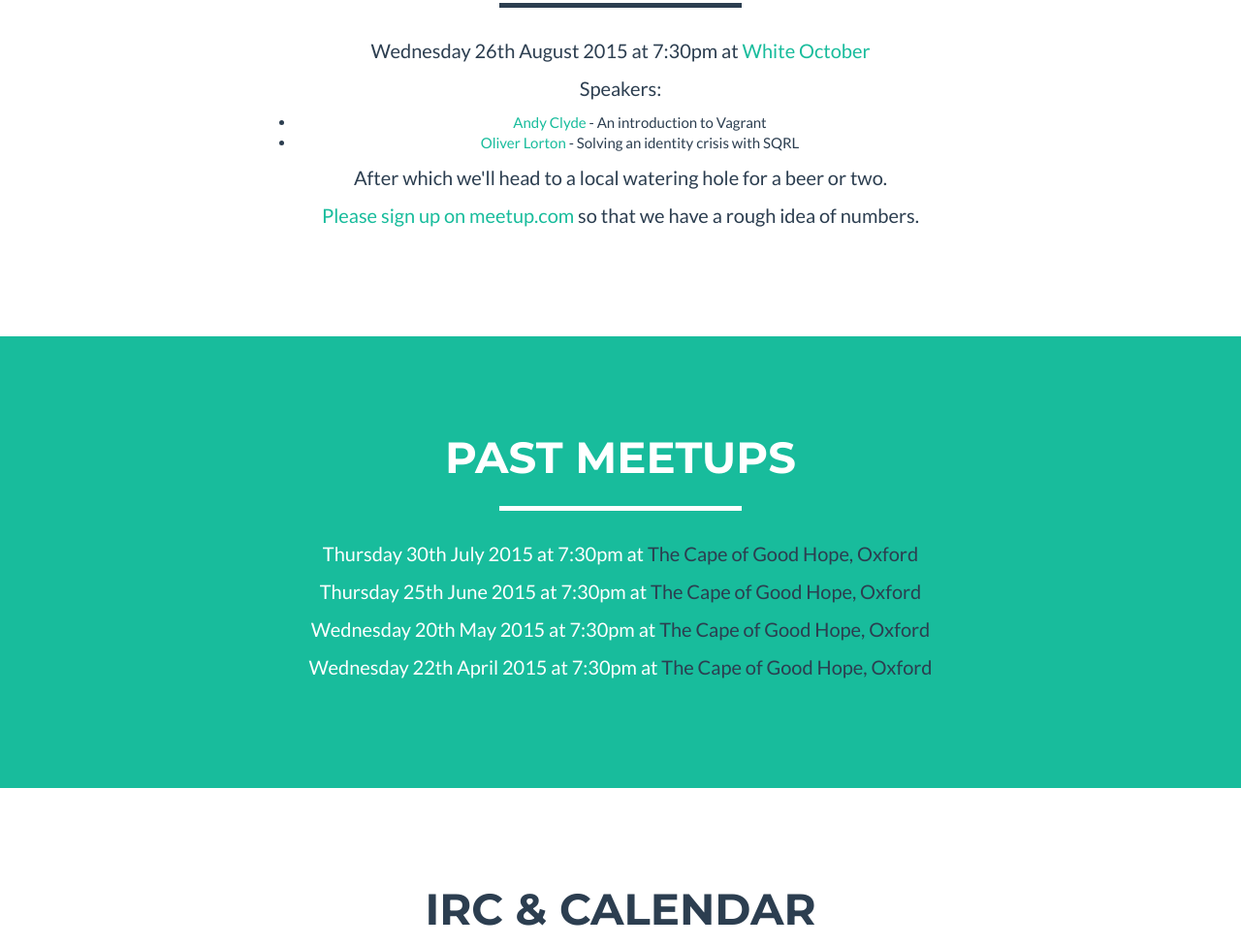
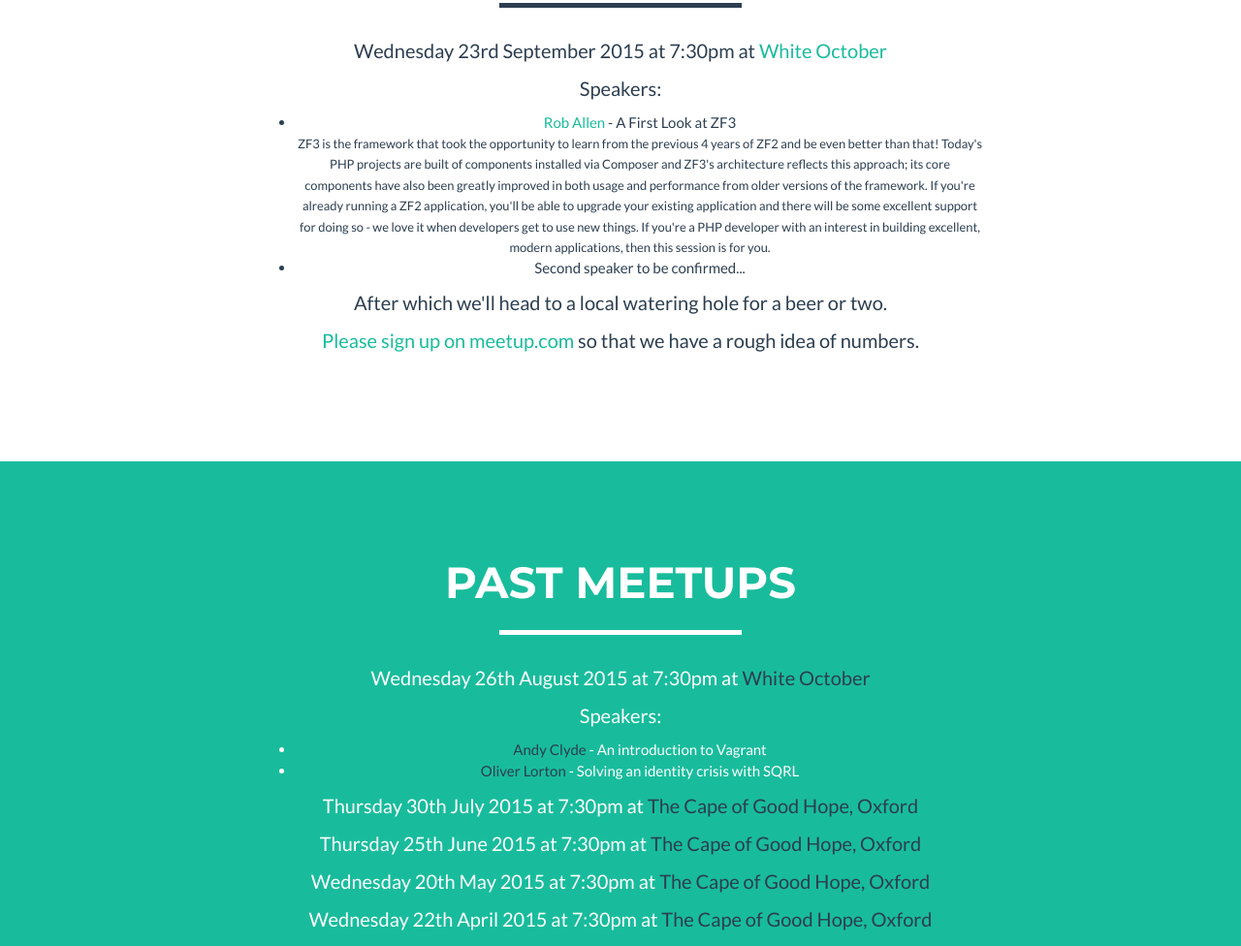
Before and after one commit to phpoxford/phpoxford.github.io, a plain HTML site: page index.html in a window 1280 px wide. Shown: the part 817-1793 px from the top of the page at 97% size. Drawn offline with nearby package versions, Linux system fonts and the light colour scheme.

Commit message:
announce september meetup

```diff
--- a/index.html
+++ b/index.html
@@ -108,13 +108,15 @@
             <div class="row">
                 <div class="col-lg-8 col-lg-offset-2 text-center">
                     <p>
-                        <time datetime="2015-07-30 19:30">Wednesday 26th August 2015 at 7:30pm</time> at <a href="http://www.whiteoctober.co.uk/">White October</a>
+                        <time datetime="2015-09-23 19:30">Wednesday 23rd September 2015 at 7:30pm</time> at <a href="http://www.whiteoctober.co.uk/">White October</a>
                     </p>
                     <p>
                         Speakers:
                         <ul>
-                            <li><a href="https://twitter.com/liquorvicar">Andy Clyde</a> - An introduction to Vagrant</li>
-                            <li><a href="https://twitter.com/olorton">Oliver Lorton</a> - Solving an identity crisis with SQRL</li>
+                            <li><a href="https://twitter.com/akrabat">Rob Allen</a> - A First Look at ZF3 <br /><small>
+                                ZF3 is the framework that took the opportunity to learn from the previous 4 years of ZF2 and be even better than that!  Today's PHP projects are built of components installed via Composer and ZF3's architecture reflects this approach; its core components have also been greatly improved in both usage and performance from older versions of the framework.  If you're already running a ZF2 application, you'll be able to upgrade your existing application and there will be some excellent support for doing so - we love it when developers get to use new things.  If you're a PHP developer with an interest in building excellent, modern applications, then this session is for you.
+                            </small></li>
+                            <li>Second speaker to be confirmed...</li>
                         </ul>
                     </p>
                     <p>
@@ -136,6 +138,18 @@
                 </div>
             </div>
             <div class="row">
+                <div class="col-lg-8 col-lg-offset-2 text-center">
+                    <p>
+                        <time datetime="2015-08-26 19:30">Wednesday 26th August 2015 at 7:30pm</time> at <a href="http://www.whiteoctober.co.uk/">White October</a>
+                    </p>
+                    <p>
+                        Speakers:
+                        <ul>
+                            <li><a href="https://twitter.com/liquorvicar">Andy Clyde</a> - An introduction to Vagrant</li>
+                            <li><a href="https://twitter.com/olorton">Oliver Lorton</a> - Solving an identity crisis with SQRL</li>
+                        </ul>
+                    </p>
+                </div>
                 <div class="col-lg-8 col-lg-offset-2 text-center">
                     <p>
                         <time datetime="2015-07-30 19:30">Thursday 30th July 2015 at 7:30pm</time> at <a href="http://www.thecapeofgoodhopeoxford.co.uk/">The Cape of Good Hope, Oxford</a>
```
